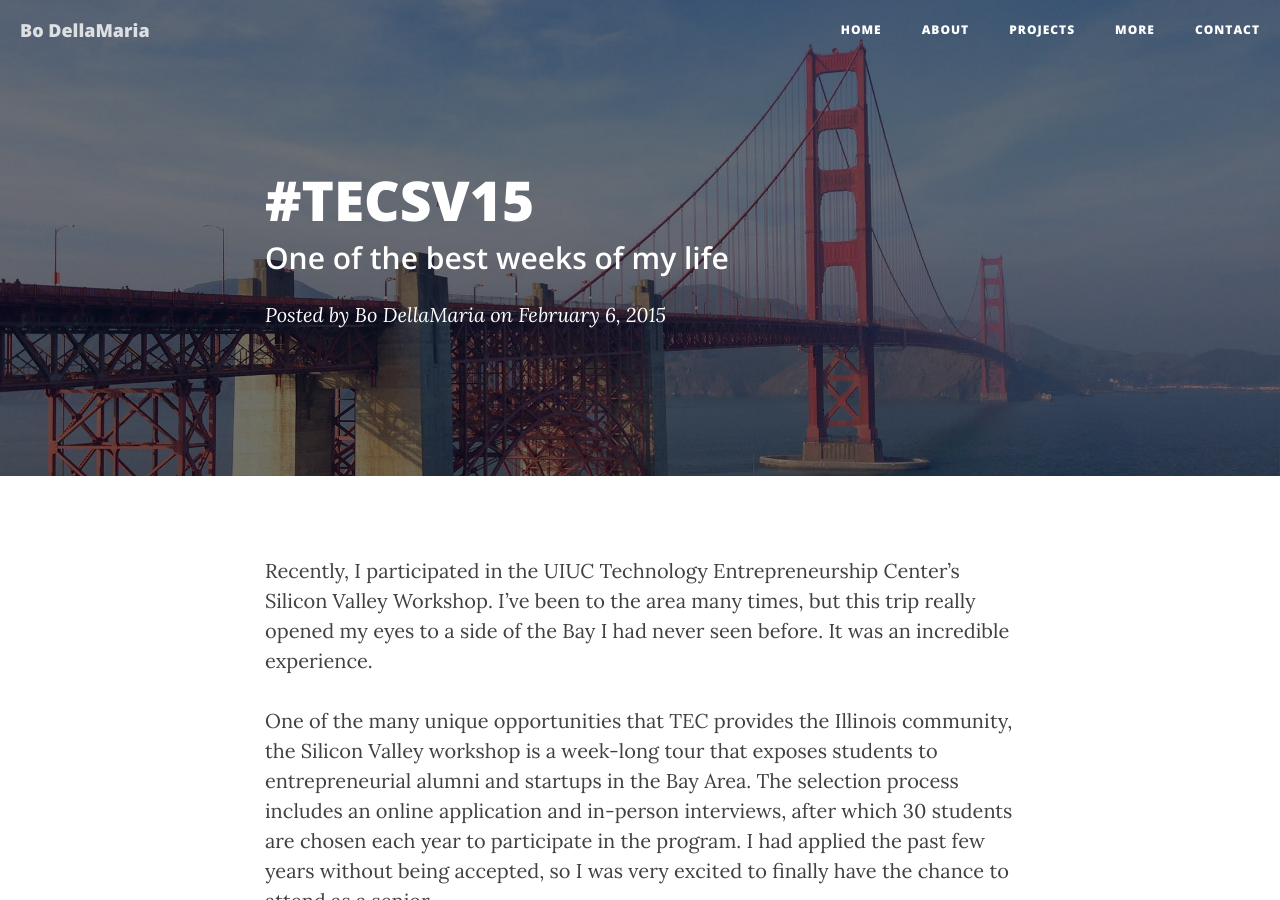
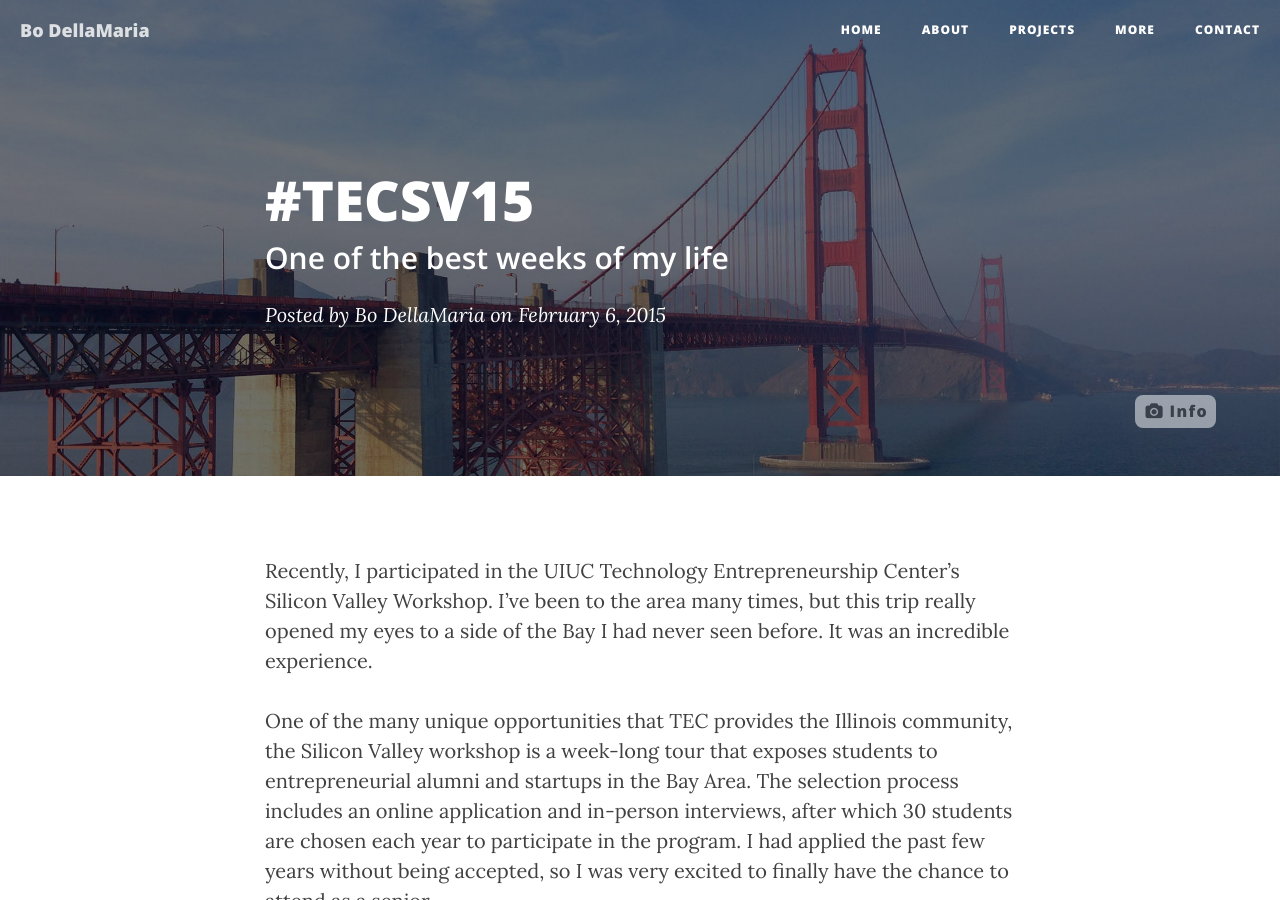
Before and after one commit to bojdell/bodellamaria, a Jekyll site: the page built from bodellamaria_jekyll/_posts/2015-02-06-the-beginning.markdown, in a window 1280 px wide and 900 px high. Built offline with Jekyll 4.4.1, drawn with Linux system fonts in a browser that asks for light colours; nearby versions of some CDN libraries; comment, search, counter and statistics services are not loaded.

Commit message:
added Disqus to posts

```diff
--- a/bodellamaria_jekyll/_layouts/post.html
+++ b/bodellamaria_jekyll/_layouts/post.html
@@ -17,6 +17,17 @@
             </div>
         </div>
     </div>
+    {% if page.photo-caption-title %}
+        <div class="photo-caption">
+            <div class="caption-msg">
+                <div class="caption-title">{{ page.photo-caption-title }}</div>
+                <div class="caption-body">{{ page.photo-caption-body }}</div>
+            </div>
+            <div class="caption-icon">
+                <i class="fa fa-camera"></i> Info
+            </div>
+        </div>
+    {% endif %}
 </header>
 
 <!-- Post Content -->
@@ -27,8 +38,8 @@
 
 				{{ content }}
 
+                {% if page.previous.url or page.next.url %}
                 <hr>
-
                 <ul class="pager">
                     {% if page.previous.url %}
                     <li class="previous">
@@ -41,7 +52,22 @@
                     </li>
                     {% endif %}
                 </ul>
+                {% endif %}
 
+                <br>
+                <div id="disqus_thread"></div>
+                <script type="text/javascript">
+                    /* * * CONFIGURATION VARIABLES: EDIT BEFORE PASTING INTO YOUR WEBPAGE * * */
+                    var disqus_shortname = 'bodecker-me'; // required: replace example with your forum shortname
+
+                    /* * * DON'T EDIT BELOW THIS LINE * * */
+                    (function() {
+                        var dsq = document.createElement('script'); dsq.type = 'text/javascript'; dsq.async = true;
+                        dsq.src = '//' + disqus_shortname + '.disqus.com/embed.js';
+                        (document.getElementsByTagName('head')[0] || document.getElementsByTagName('body')[0]).appendChild(dsq);
+                    })();
+                </script>
+                <noscript>Please enable JavaScript to view the <a href="https://disqus.com/?ref_noscript">comments powered by Disqus.</a></noscript>
             </div>
         </div>
     </div>
--- a/bodellamaria_jekyll/_posts/2015-02-06-the-beginning.markdown
+++ b/bodellamaria_jekyll/_posts/2015-02-06-the-beginning.markdown
@@ -5,6 +5,8 @@
 date:       2015-02-06 17:50:00
 author:     "Bo DellaMaria"
 header-img: "img/home-bg.jpg"
+photo-caption-title: "San Francisco, CA"
+photo-caption-body: "My home away from home."
 ---
 
 Recently, I participated in the UIUC Technology Entrepreneurship Center's Silicon Valley Workshop. I’ve been to the area many times, but this trip really opened my eyes to a side of the Bay I had never seen before. It was an incredible experience.
```
